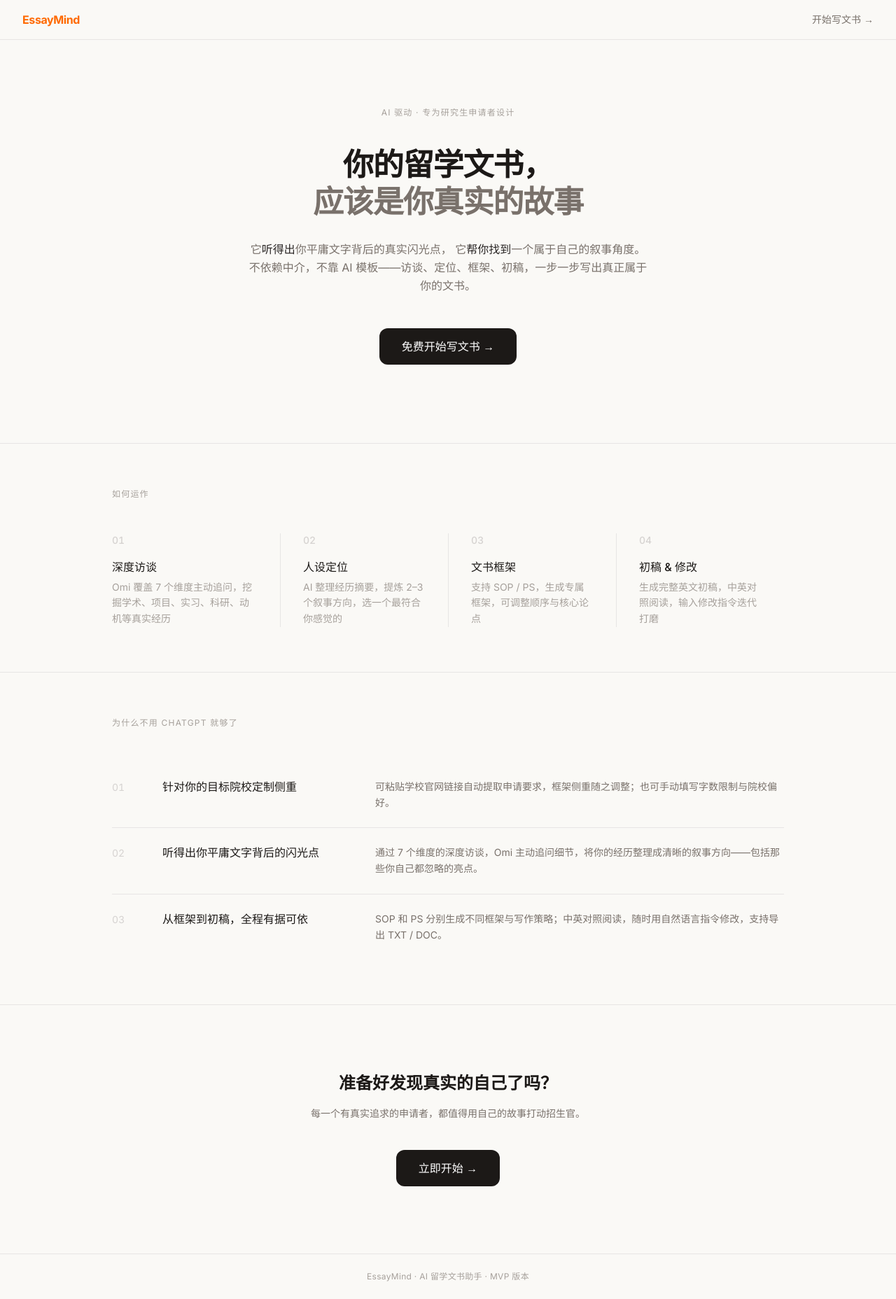
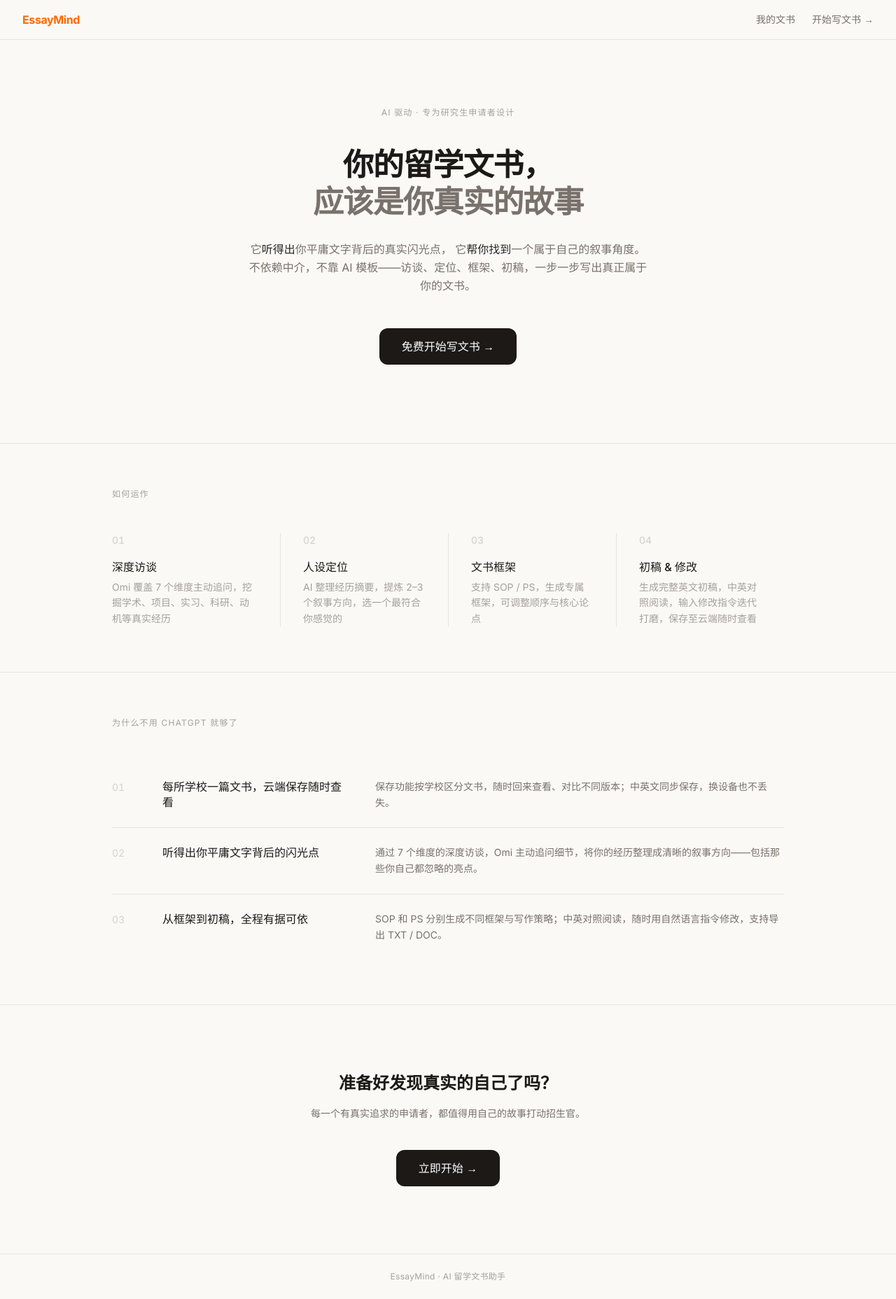
Before and after one commit to luyinhanll-arch/essay-assistant, a Next.js app: page / in a window 1280 px wide. Shown: the whole page at 70% size. Built offline with nearby package versions, Linux system fonts and the light colour scheme.

Commit message:
Update homepage: add essays nav, cloud save feature, remove MVP label
Co-Authored-By: Claude Sonnet 4.6 <noreply@anthropic.com>

```diff
--- a/app/page.tsx
+++ b/app/page.tsx
@@ -2,8 +2,8 @@ import Link from 'next/link'
 
 const features = [
   {
-    title: '针对你的目标院校定制侧重',
-    desc: '可粘贴学校官网链接自动提取申请要求，框架侧重随之调整；也可手动填写字数限制与院校偏好。',
+    title: '每所学校一篇文书，云端保存随时查看',
+    desc: '保存功能按学校区分文书，随时回来查看、对比不同版本；中英文同步保存，换设备也不丢失。',
   },
   {
     title: '听得出你平庸文字背后的闪光点',
@@ -19,7 +19,7 @@ const steps = [
   { num: '01', title: '深度访谈', desc: 'Omi 覆盖 7 个维度主动追问，挖掘学术、项目、实习、科研、动机等真实经历' },
   { num: '02', title: '人设定位', desc: 'AI 整理经历摘要，提炼 2–3 个叙事方向，选一个最符合你感觉的' },
   { num: '03', title: '文书框架', desc: '支持 SOP / PS，生成专属框架，可调整顺序与核心论点' },
-  { num: '04', title: '初稿 & 修改', desc: '生成完整英文初稿，中英对照阅读，输入修改指令迭代打磨' },
+  { num: '04', title: '初稿 & 修改', desc: '生成完整英文初稿，中英对照阅读，输入修改指令迭代打磨，保存至云端随时查看' },
 ]
 
 export default function HomePage() {
@@ -29,9 +29,14 @@ export default function HomePage() {
       {/* ── Nav ── */}
       <nav className="border-b border-stone-200 px-8 py-4 flex items-center justify-between">
         <span className="font-bold text-orange-500 tracking-tight">EssayMind</span>
-        <Link href="/onboarding" className="text-sm text-stone-500 hover:text-stone-900 transition-colors">
-          开始写文书 →
-        </Link>
+        <div className="flex items-center gap-6">
+          <Link href="/essays" className="text-sm text-stone-500 hover:text-stone-900 transition-colors">
+            我的文书
+          </Link>
+          <Link href="/onboarding" className="text-sm text-stone-500 hover:text-stone-900 transition-colors">
+            开始写文书 →
+          </Link>
+        </div>
       </nav>
 
       {/* ── Hero ── */}
@@ -108,7 +113,7 @@ export default function HomePage() {
 
       {/* ── Footer ── */}
       <footer className="border-t border-stone-200 py-6 text-center text-xs text-stone-400 tracking-wide">
-        EssayMind · AI 留学文书助手 · MVP 版本
+        EssayMind · AI 留学文书助手
       </footer>
 
     </main>
```
